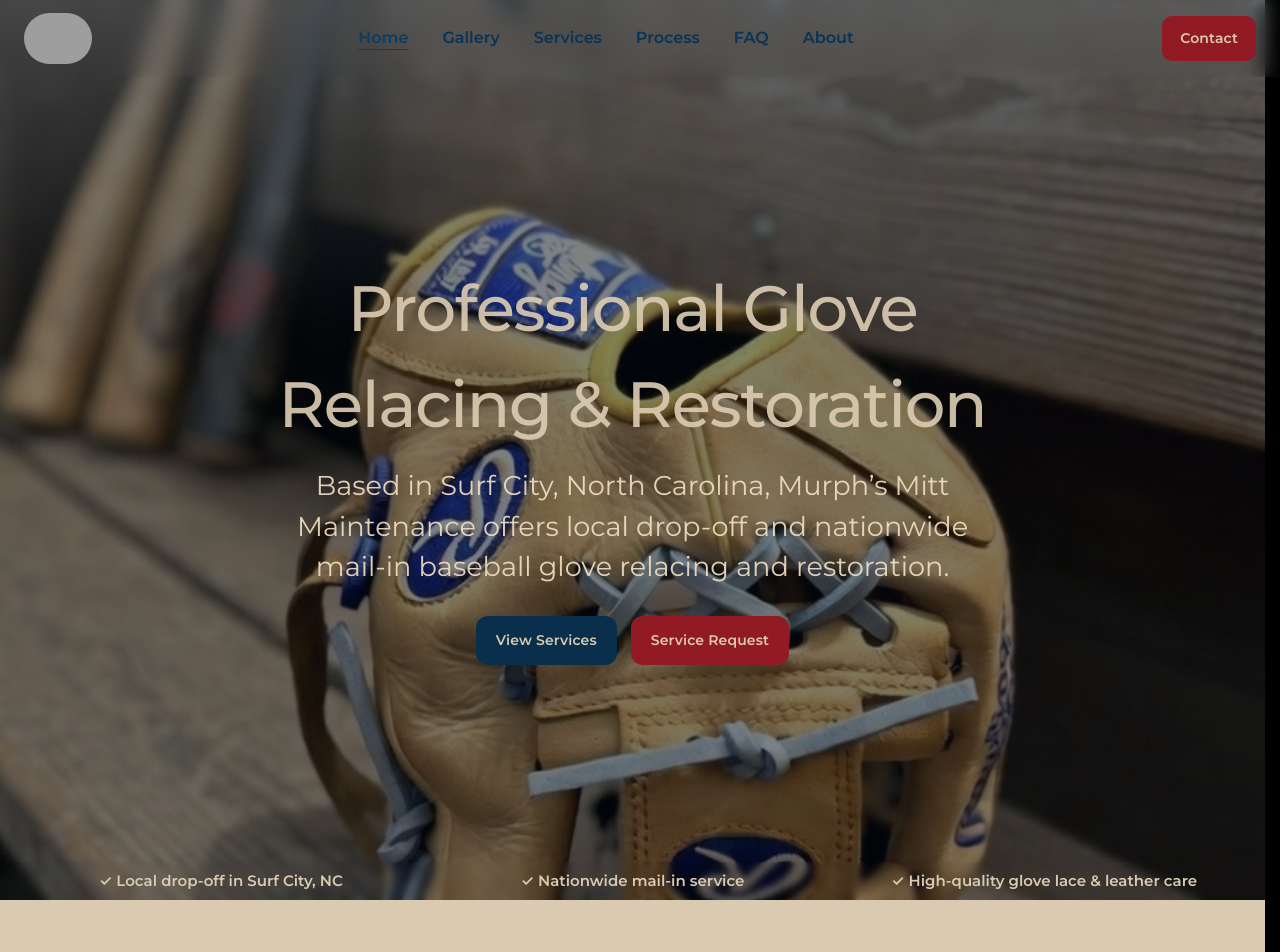
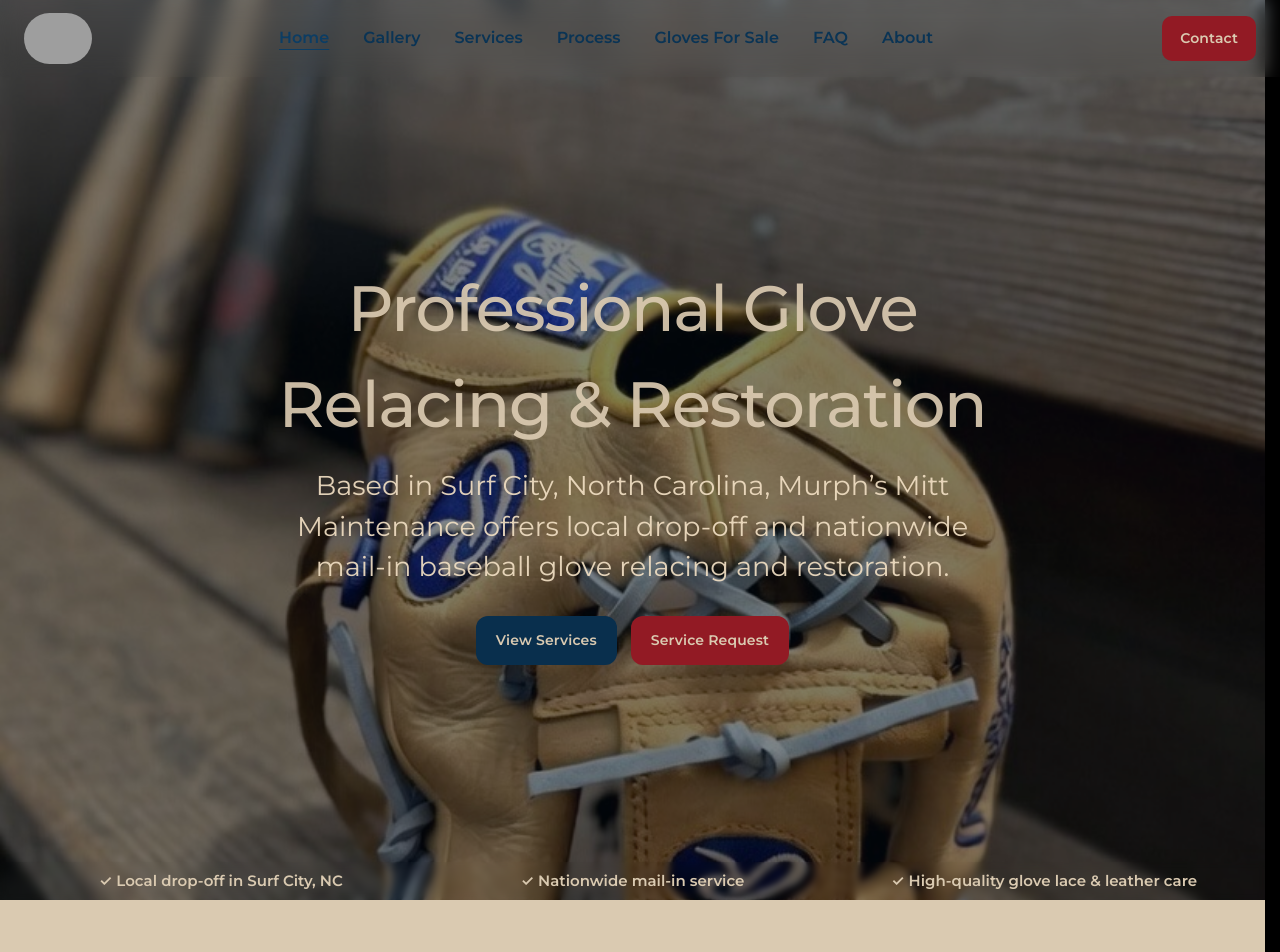
Before and after one commit to kbrettmurphy-ctrl/murphsmitts, a Jekyll site: the page built from index.html, in a window 1280 px wide. Shown: the top 952 px of the page. Built offline with Jekyll 4.4.1, drawn with Linux system fonts in a browser that asks for light colours; grey boxes are pictures that could not be loaded.

Commit message:
Add 'Gloves For Sale' link to header

```diff
--- a/_includes/header.html
+++ b/_includes/header.html
@@ -12,6 +12,7 @@
      <a href="{{ '/gallery/' | relative_url }}" class="{% if page.nav == 'gallery' %}active{% endif %}">Gallery</a>
      <a href="{{ '/services/' | relative_url }}" class="{% if page.nav == 'services' %}active{% endif %}">Services</a>
      <a href="{{ '/process/' | relative_url }}" class="{% if page.nav == 'process' %}active{% endif %}">Process</a>
+     <a href="{{ '/for-sale/' | relative_url }}" class="{% if page.nav == 'for-sale' %}active{% endif %}">Gloves For Sale</a>
      <a href="{{ '/baseball-glove-relacing/#faq' | relative_url }}" >FAQ</a>
      <a href="{{ '/about/' | relative_url }}" class="{% if page.nav == 'about' %}active{% endif %}">About</a>
    </nav>
```
